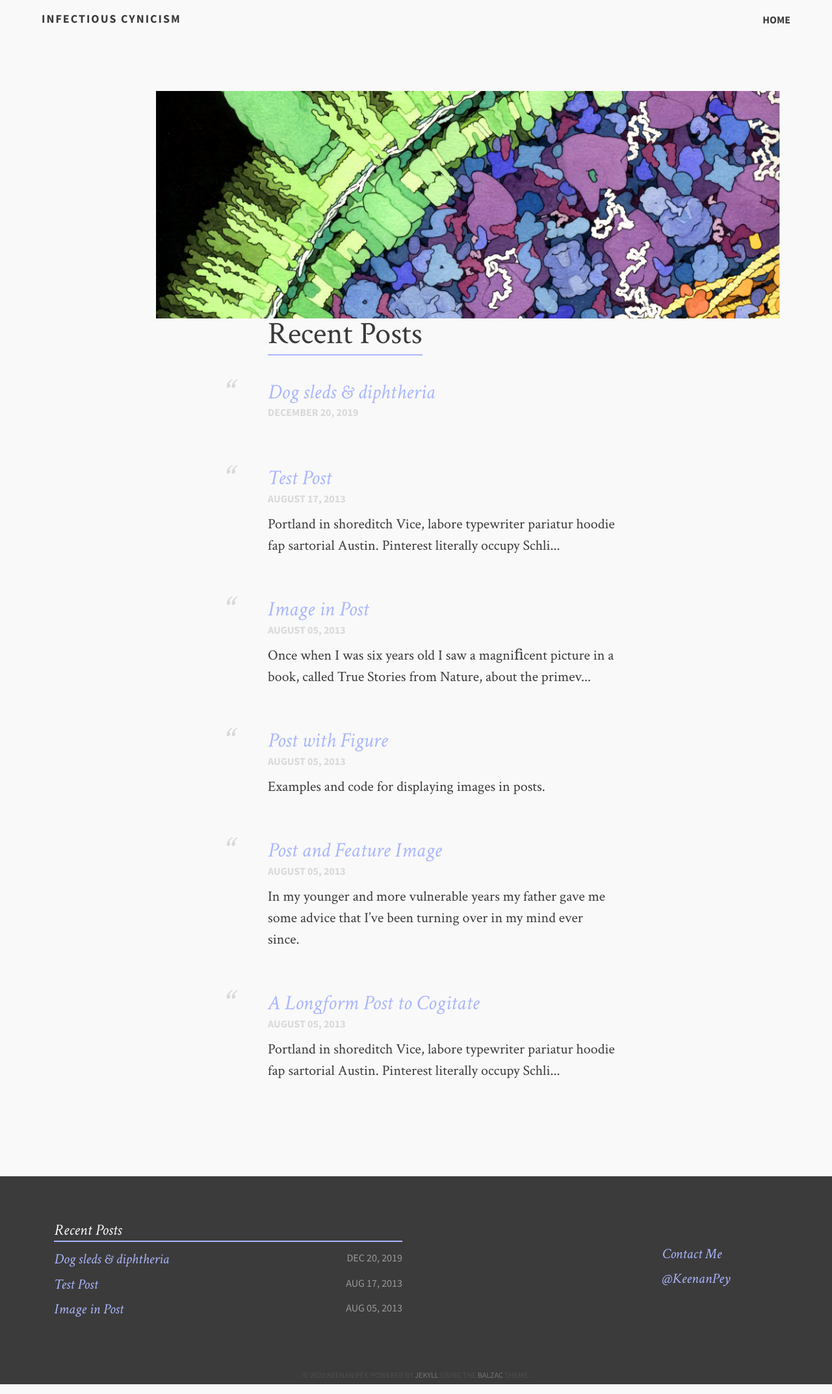
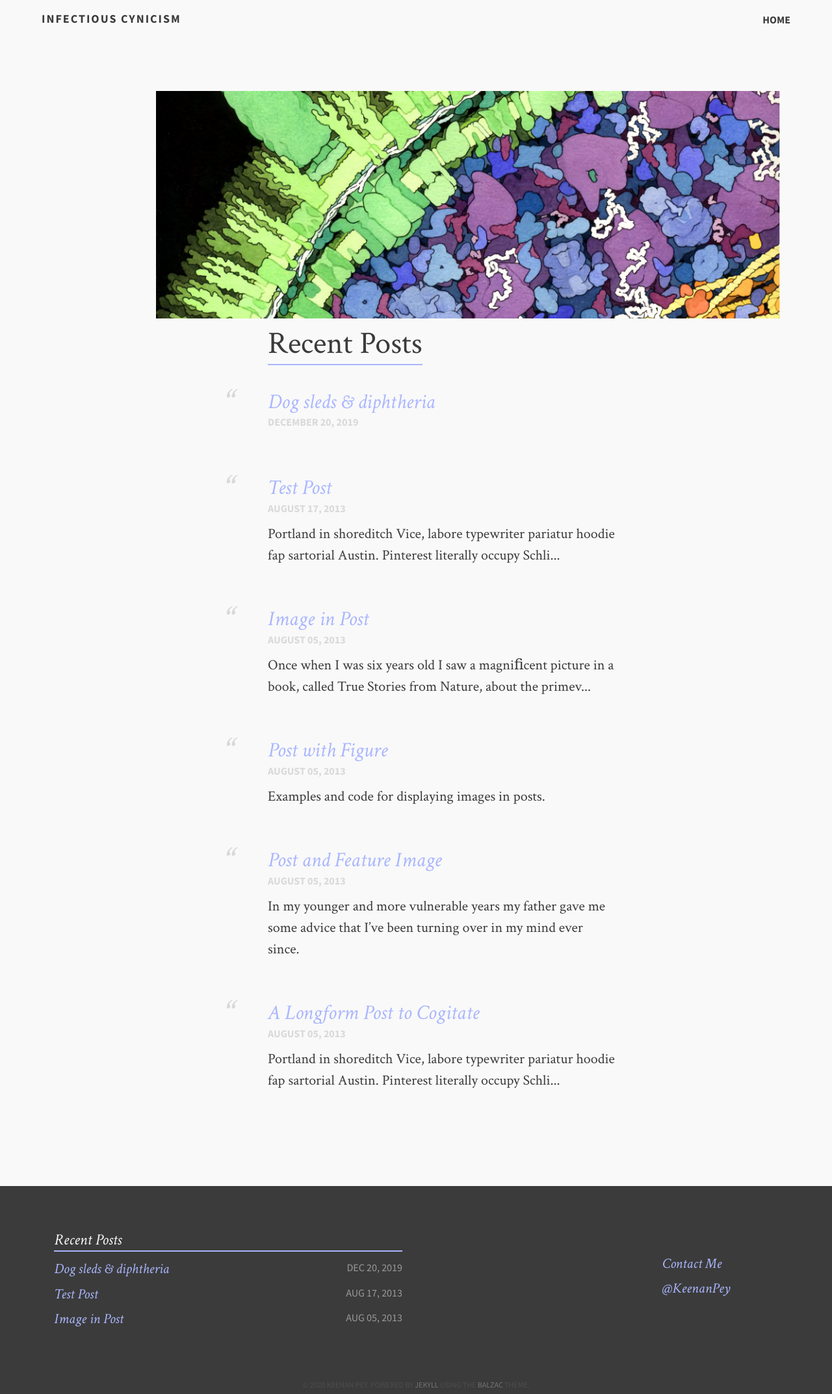
Before and after one commit to keenan-pey/blog, a Jekyll site: the page built from index.md, in a window 1280 px wide. Shown: the whole page at 65% size. Built offline with Jekyll 4.4.1, drawn with Linux system fonts in a browser that asks for light colours.

Commit message:
Update home.html

```diff
--- a/_layouts/home.html
+++ b/_layouts/home.html
@@ -4,7 +4,9 @@
         <section class="article archive">
           <article class="archive-wrap">
               <div id="frontpage-image" style="width: 120%;
-              padding-bottom: 15px;
+              padding-bottom: 5px;
+              margin: 0 auto;
+              margin-bottom: 15px;
               height: 350px;
               background-image: url('{{ site.url }}/images/goodsell1.jpg');
               background-repeat: no-repeat;
```
